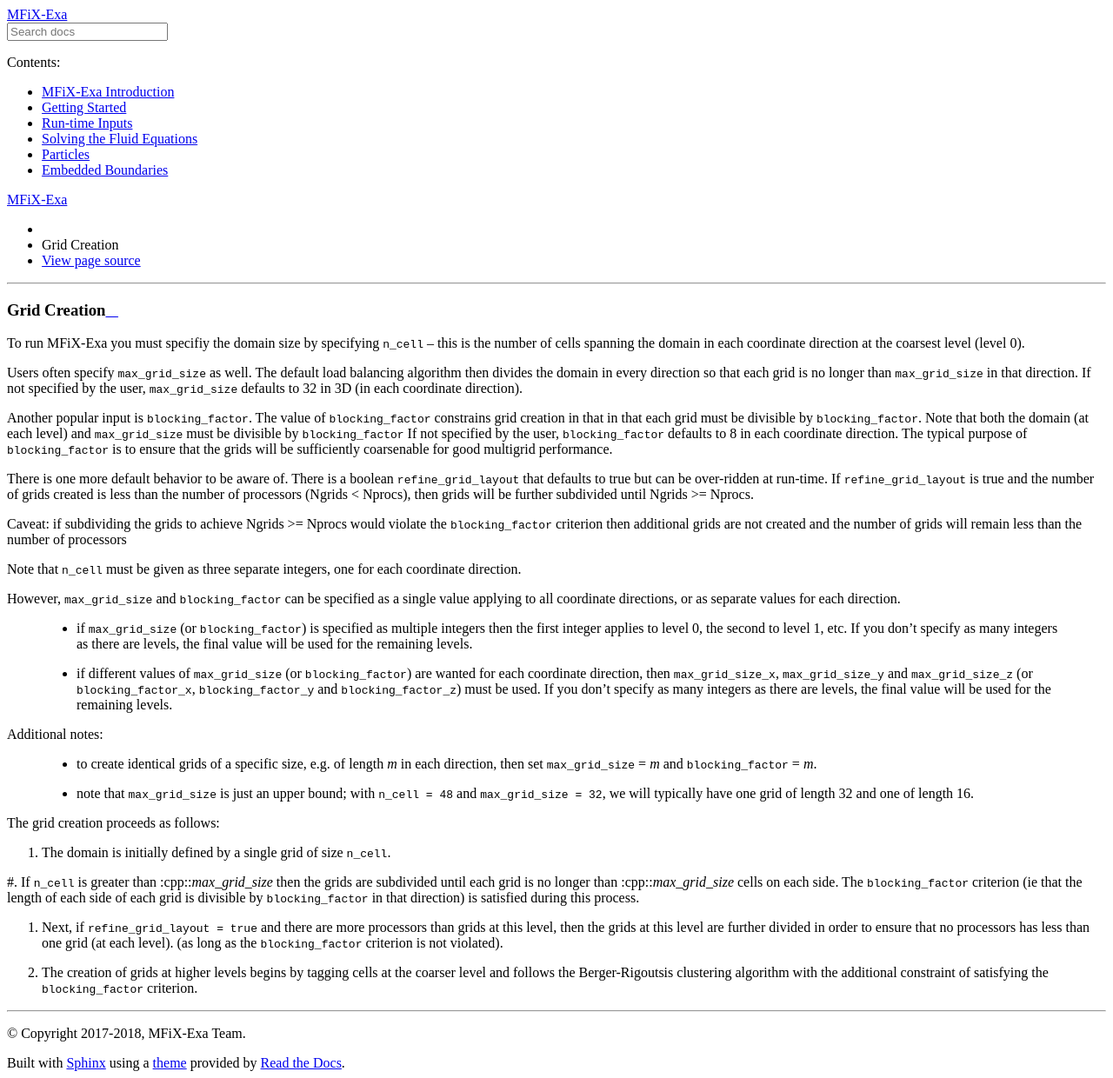
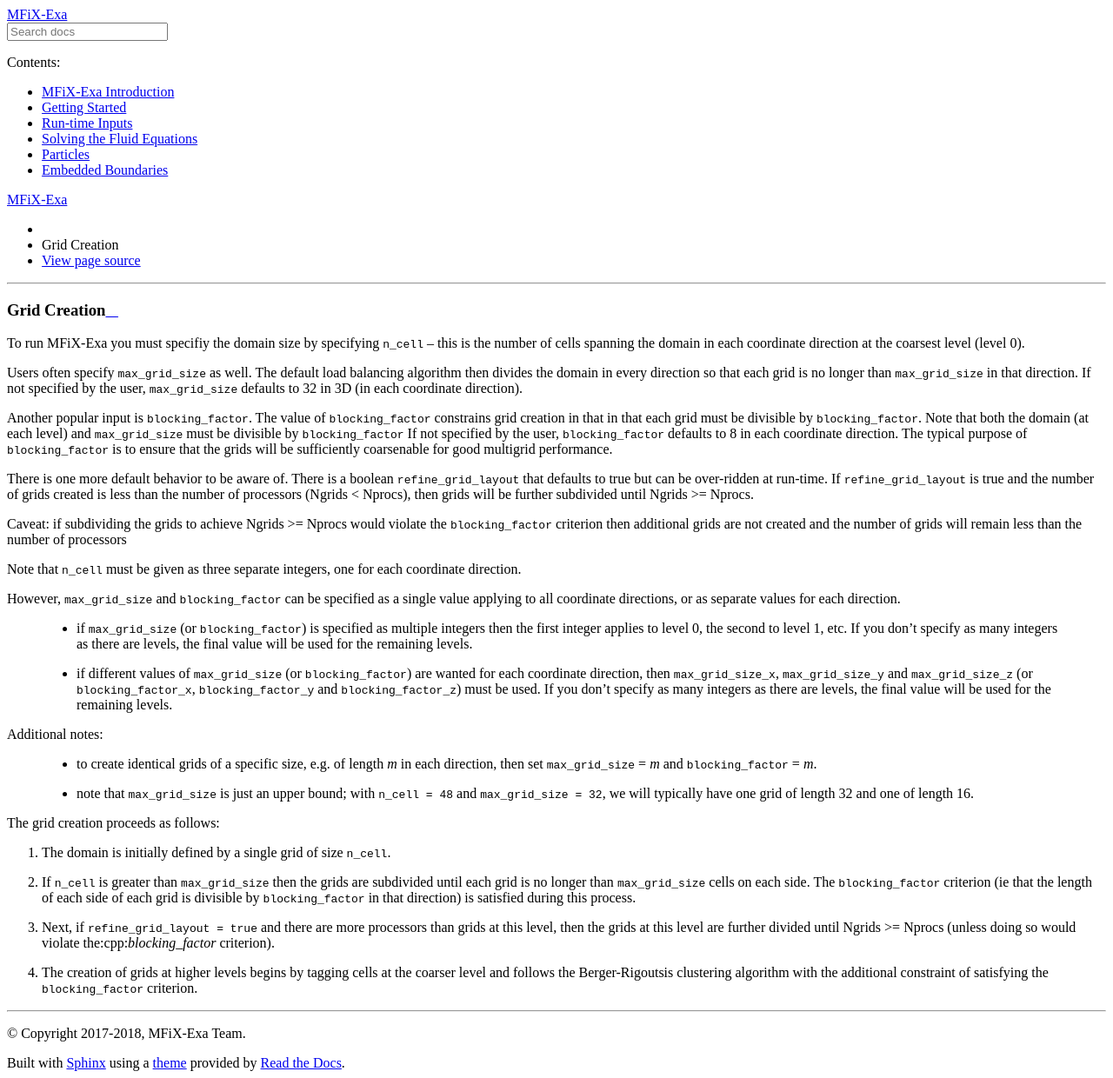
Before and after one commit to mwm126/MFIX-Exa, a Sphinx documentation site: the page built from docs/source/ManagingGridHierarchy.rst, in a window 1280 px wide. Shown: the whole page at 87% size. Built offline with Sphinx 7.4.7 and the Read the Docs theme 2.0.0, drawn with Linux system fonts in a browser that asks for light colours; pages that are not in the unit, such as notebooks, are missing from menus.

Commit message:
Fix typos

```diff
--- a/docs/source/ManagingGridHierarchy.rst
+++ b/docs/source/ManagingGridHierarchy.rst
@@ -58,15 +58,15 @@
 
 #. The domain is initially defined by a single grid of size :cpp:`n_cell`.
 
-#. If :cpp:`n_cell` is greater than :cpp::`max_grid_size` then the grids are subdivided until
-each grid is no longer than  :cpp::`max_grid_size` cells on each side.  The :cpp:`blocking_factor` criterion
-(ie that the length of each side of each grid is divisible by :cpp:`blocking_factor` in that direction)
-is satisfied during this process.
+#. If :cpp:`n_cell` is greater than :cpp:`max_grid_size` then the grids are subdivided until
+   each grid is no longer than  :cpp:`max_grid_size` cells on each side.  The :cpp:`blocking_factor` criterion
+   (ie that the length of each side of each grid is divisible by :cpp:`blocking_factor` in that direction)
+   is satisfied during this process.
 
 #. Next, if :cpp:`refine_grid_layout = true` and there are more processors than grids
-   at this level, then the grids at this level are further divided in order to ensure that
-   no processors has less than one grid (at each level). (as long as the :cpp:`blocking_factor` criterion
-   is not violated).
+   at this level, then the grids at this level are further divided until Ngrids >= Nprocs
+   (unless doing so would violate the:cpp:`blocking_factor` criterion).
 
 #. The creation of grids at higher levels begins by tagging cells at the coarser level and follows
-   the Berger-Rigoutsis clustering algorithm with the additional constraint of satisfying the :cpp:`blocking_factor` criterion.
+   the Berger-Rigoutsis clustering algorithm with the additional constraint of satisfying
+   the :cpp:`blocking_factor` criterion.
```
